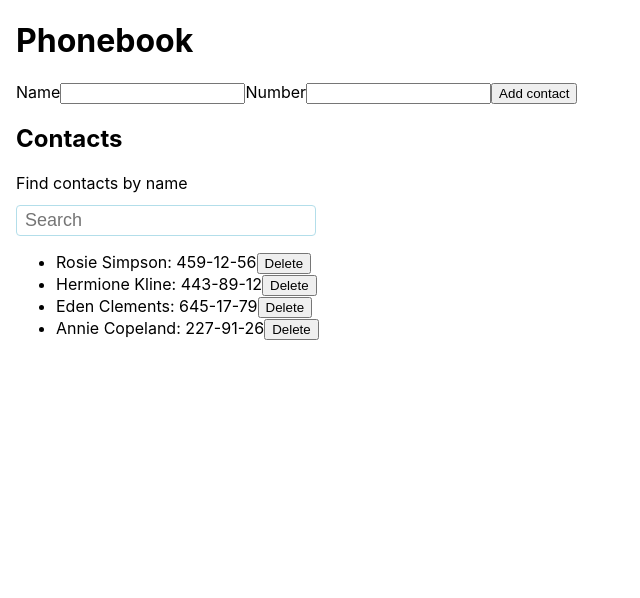
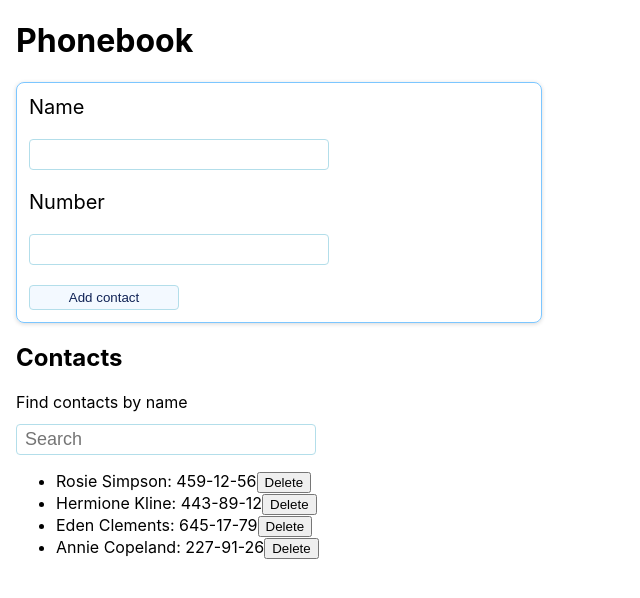
Before and after one commit to cod3provider/woolf-react-hw-02-phonebook, a React (Create React App) app: page / in a window 1280 px wide. Shown: the top 598 px of the page, without its empty margins (0-640 px from the left). Built offline with nearby package versions, Linux system fonts and the light colour scheme.

Commit message:
add styles to form

```diff
--- a/src/components/ContactForm/ContactForm.jsx
+++ b/src/components/ContactForm/ContactForm.jsx
@@ -1,4 +1,6 @@
 import { Component } from 'react';
+
+import s from './ContactForm.module.css';
 
 class ContactForm extends Component {
   state = {
@@ -25,9 +27,11 @@ class ContactForm extends Component {
     const { name, number } = this.state;
 
     return (
-      <form onSubmit={handleSubmit}>
-        <label htmlFor='contactName'>Name</label>
+      <div className={s.wrap}>
+        <form onSubmit={handleSubmit} className={s.form}>
+          <label htmlFor='contactName' className={s.label}>Name</label>
           <input
+            className={s.input}
             onChange={handleChange}
             id='contactName'
             type='text'
@@ -38,8 +42,9 @@ class ContactForm extends Component {
             required
           />
 
-        <label htmlFor='contactNumber'>Number</label>
+          <label htmlFor='contactNumber' className={s.label}>Number</label>
           <input
+            className={s.input}
             onChange={handleChange}
             id='contactNumber'
             type='tel'
@@ -50,8 +55,9 @@ class ContactForm extends Component {
             required
           />
 
-        <button type='submit'>Add contact</button>
+          <button className={s.button} type='submit'>Add contact</button>
         </form>
+      </div>
     );
   }
 }
--- /dev/null
+++ b/src/components/ContactForm/ContactForm.module.css
@@ -0,0 +1,48 @@
+.wrap {
+  padding: 12px;
+  max-width: 500px;
+  border: 1px solid rgba(33, 159, 255, 0.59);
+  border-radius: 8px;
+  box-shadow: rgba(0, 0, 0, 0.16) 0 1px 4px;
+}
+
+.form {
+  display: flex;
+  flex-direction: column;
+  gap: 20px;
+  max-width: 60%;
+}
+
+.label {
+  font-size: 20px;
+}
+
+.input {
+  padding: 4px;
+  outline: 1px solid transparent;
+  border: 1px solid #b3deea;
+  border-radius: 4px;
+  font-size: 18px;
+  color: #102356;
+}
+
+.button {
+  display: block;
+  padding: 4px;
+  width: calc(100% / 2);
+  border: 1px solid #b3deea;
+  border-radius: 4px;
+  background-color: #f3f9ff;
+  color: #102356;
+  cursor: pointer;
+  transition: color 250ms linear, background-color 250ms linear;
+
+  @media (width < 280px) {
+    width: 100%;
+  }
+
+  &:hover {
+    background-color: #a3c4e7;
+    color: #343434;
+  }
+}
```
Lines whose indentation alone changed are shown as unchanged.
